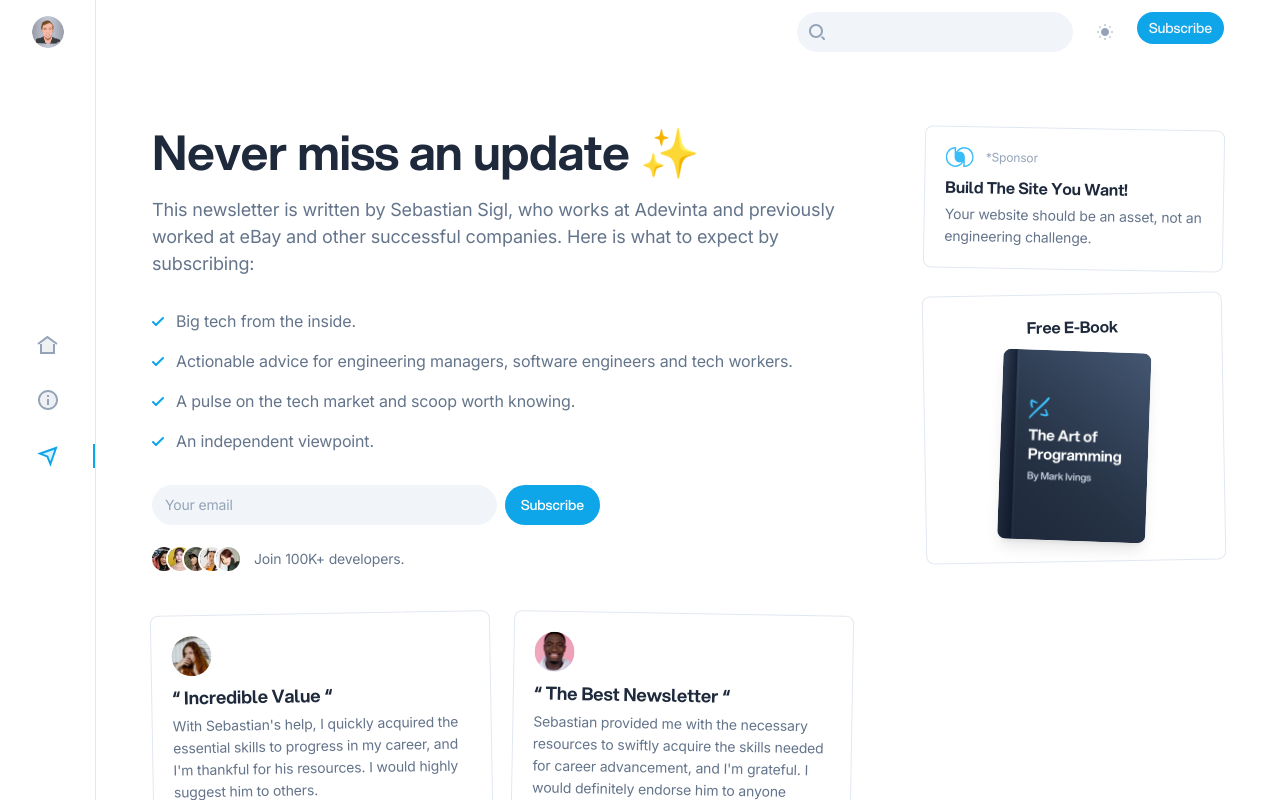
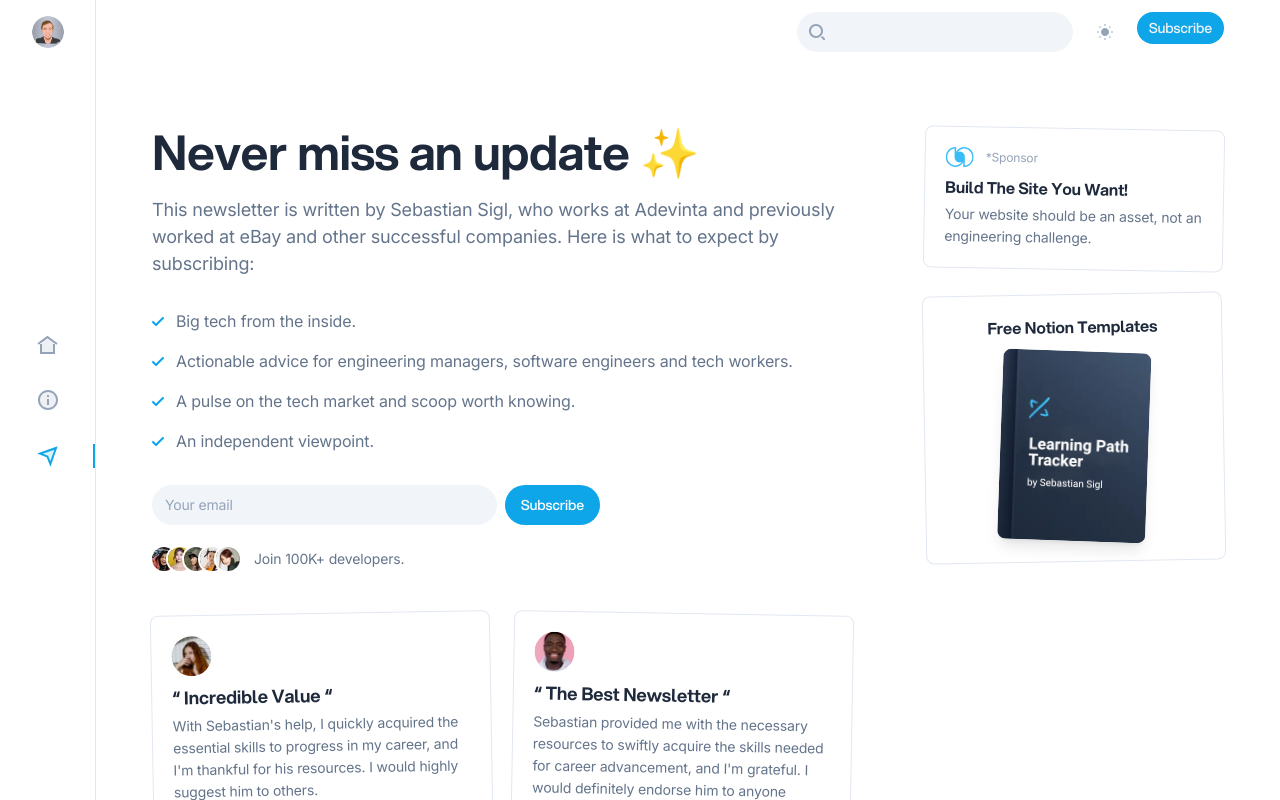
Before and after one commit to sesigl/personal-website, a Next.js app: page /subscribe in a window 1280 px wide. Shown: the top 800 px of the page. Built offline with nearby package versions, Linux system fonts and the light colour scheme.

Commit message:
Add link to notion templates

```diff
--- a/src/partials/WidgetBook.tsx
+++ b/src/partials/WidgetBook.tsx
@@ -4,18 +4,20 @@
 function WidgetBook() {
   return (
     <div className="rounded-lg border border-slate-200 dark:border-slate-800 dark:bg-gradient-to-t dark:from-slate-800 dark:to-slate-800/30 odd:rotate-1 even:-rotate-1 p-5">
+      <a href="https://sesigl.gumroad.com/" target="_blank">
         <div className="font-aspekta font-[650] text-center mb-3">
-        Free E-Book
+          Free Notion Templates
         </div>
         <div className="text-center">
           <Image
             className="inline-flex rounded-lg shadow-lg rotate-3"
-          src={"/images/book.png"}
+            src={"/images/book-2.png"}
             width="148"
             height="190"
             alt="Book"
           />
         </div>
+      </a>
     </div>
   );
 }
```
Also changed, not shown: public/images/book-2.png (added), public/images/notion-templates.png (added). Lines whose indentation alone changed are shown as unchanged.
